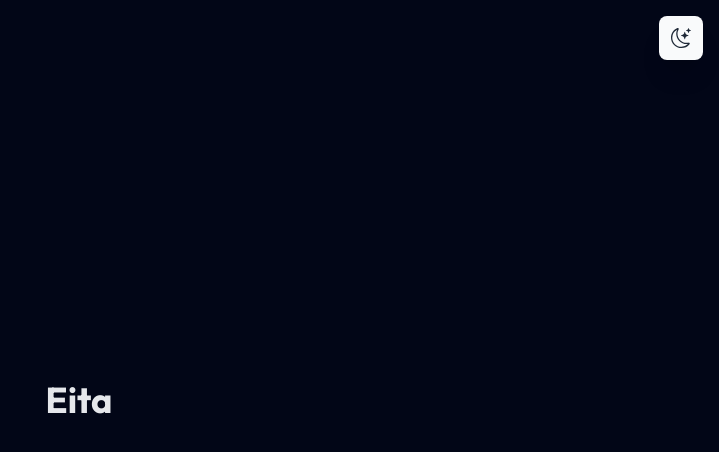
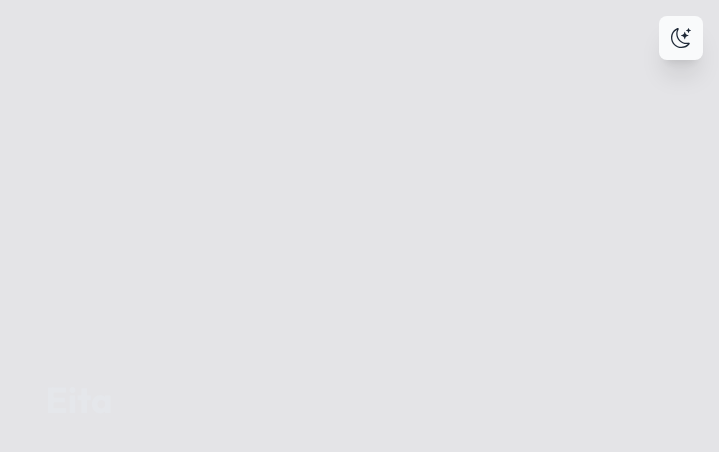
Before and after one commit to Guilherme-Silva0/gweather, a React (Vite) app: page / in a window 1280 px wide. Shown: the top 452 px of the page, without its empty margins (561-1280 px from the left). Built offline with nearby package versions, Linux system fonts and the light colour scheme.

Commit message:
global styles

```diff
--- a/src/index.css
+++ b/src/index.css
@@ -2,8 +2,12 @@
 @tailwind components;
 @tailwind utilities;
 
+* {
+  -webkit-tap-highlight-color: transparent;
+}
+
 html,
 body,
 #root {
-  @apply w-screen h-screen font-outfit bg-slate-950;
+  @apply w-screen h-screen font-outfit bg-zinc-200 transition-all dark:bg-second;
 }
```
